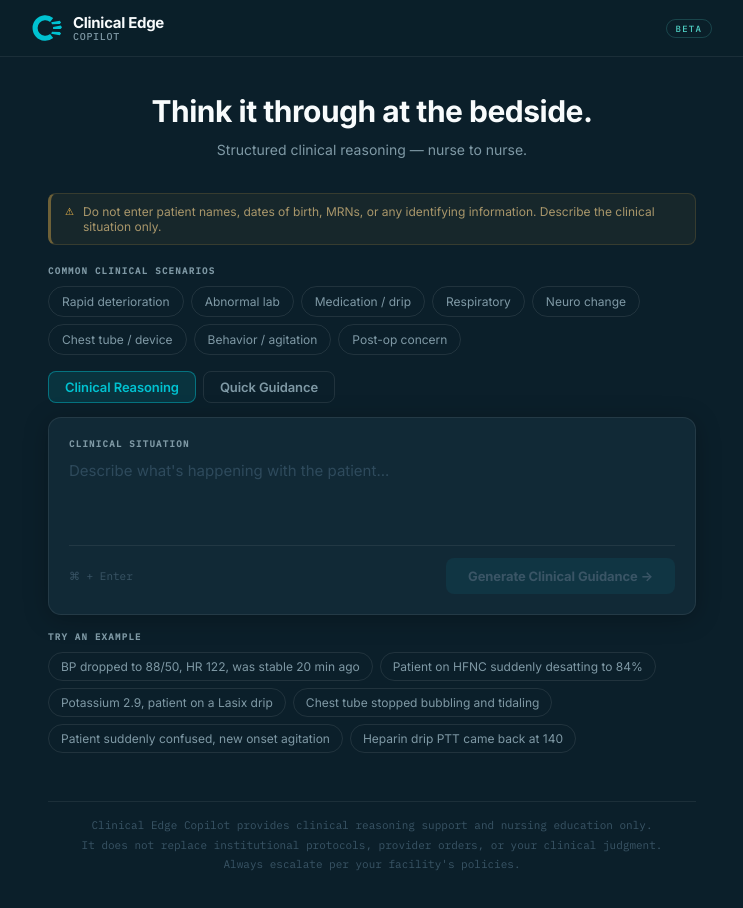
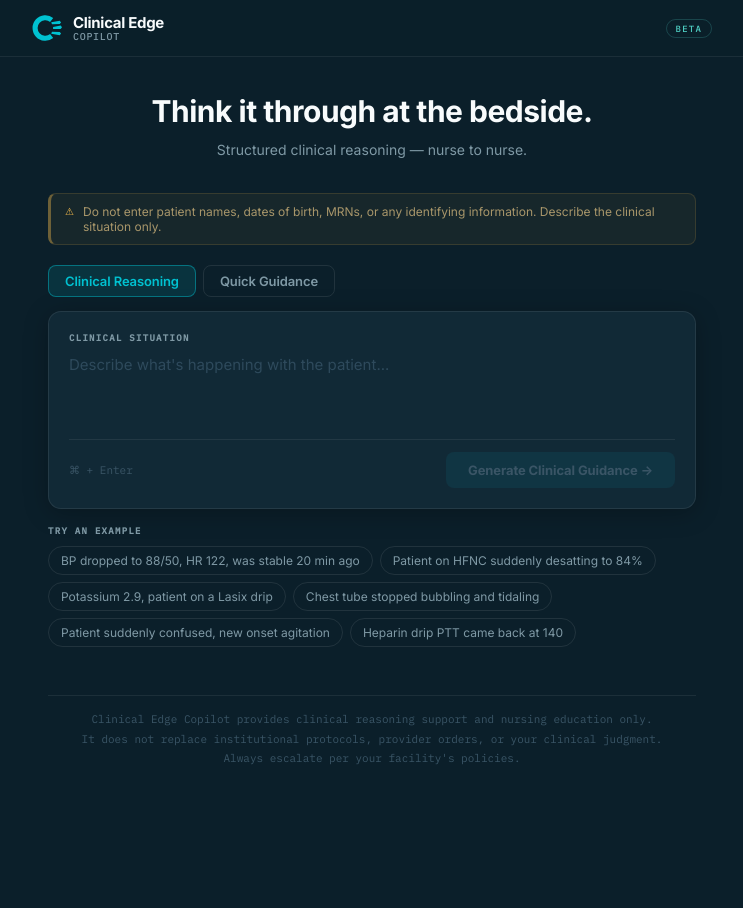
Before and after one commit to theclinicaledge/clinical-edge-copilot, a React app in the folder frontend/: page / in a window 1280 px wide. Shown: the top 908 px of the page, without its empty margins (268-1011 px from the left). After the commit the page ends 862 px from the top, so only its background shows below. Built offline with nearby package versions, Linux system fonts and the light colour scheme; the HTML template or start-up script is replaced by a standard one.

Commit message:
Update frontend UI and streaming UX

```diff
--- a/frontend/src/App.jsx
+++ b/frontend/src/App.jsx
@@ -776,43 +776,6 @@ export default function App() {
           <span>Do not enter patient names, dates of birth, MRNs, or any identifying information. Describe the clinical situation only.</span>
         </div>
 
-        {/* Common Clinical Scenarios */}
-        <div style={{ marginBottom: 16 }}>
-          <div style={{
-            fontSize: 9,
-            color: "#7F99A5",
-            fontWeight: 700,
-            textTransform: "uppercase",
-            letterSpacing: "1.3px",
-            marginBottom: 10,
-            fontFamily: "'IBM Plex Mono', monospace",
-          }}>
-            Common Clinical Scenarios
-          </div>
-          <div style={{ display: "flex", flexWrap: "wrap", gap: 7 }}>
-            {STARTER_TEMPLATES.map((item) => (
-              <button
-                key={item.label}
-                className="chip"
-                onClick={() => setQuestion(item.prompt)}
-                style={{
-                  background: "transparent",
-                  border: "1px solid rgba(255,255,255,0.09)",
-                  color: "#7F99A5",
-                  padding: "7px 13px",
-                  borderRadius: 100,
-                  fontSize: 12,
-                  cursor: "pointer",
-                  textAlign: "left",
-                  transition: "all 0.15s",
-                }}
-              >
-                {item.label}
-              </button>
-            ))}
-          </div>
-        </div>
-
         {/* Mode toggle */}
         <div style={{ display: "flex", gap: 7, marginBottom: 14 }}>
           {[["deep", "Clinical Reasoning"], ["quick", "Quick Guidance"]].map(([val, label]) => (
```
